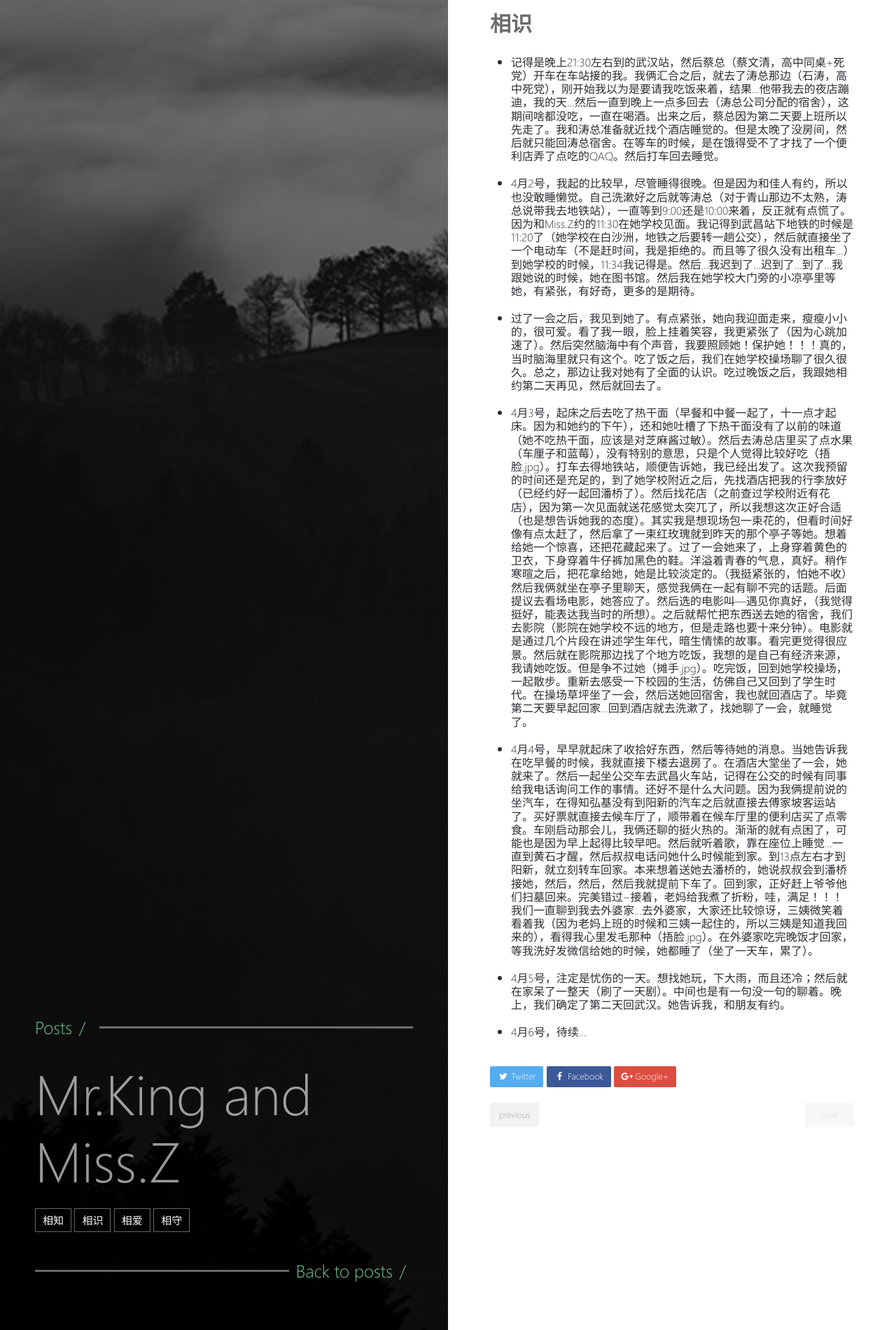
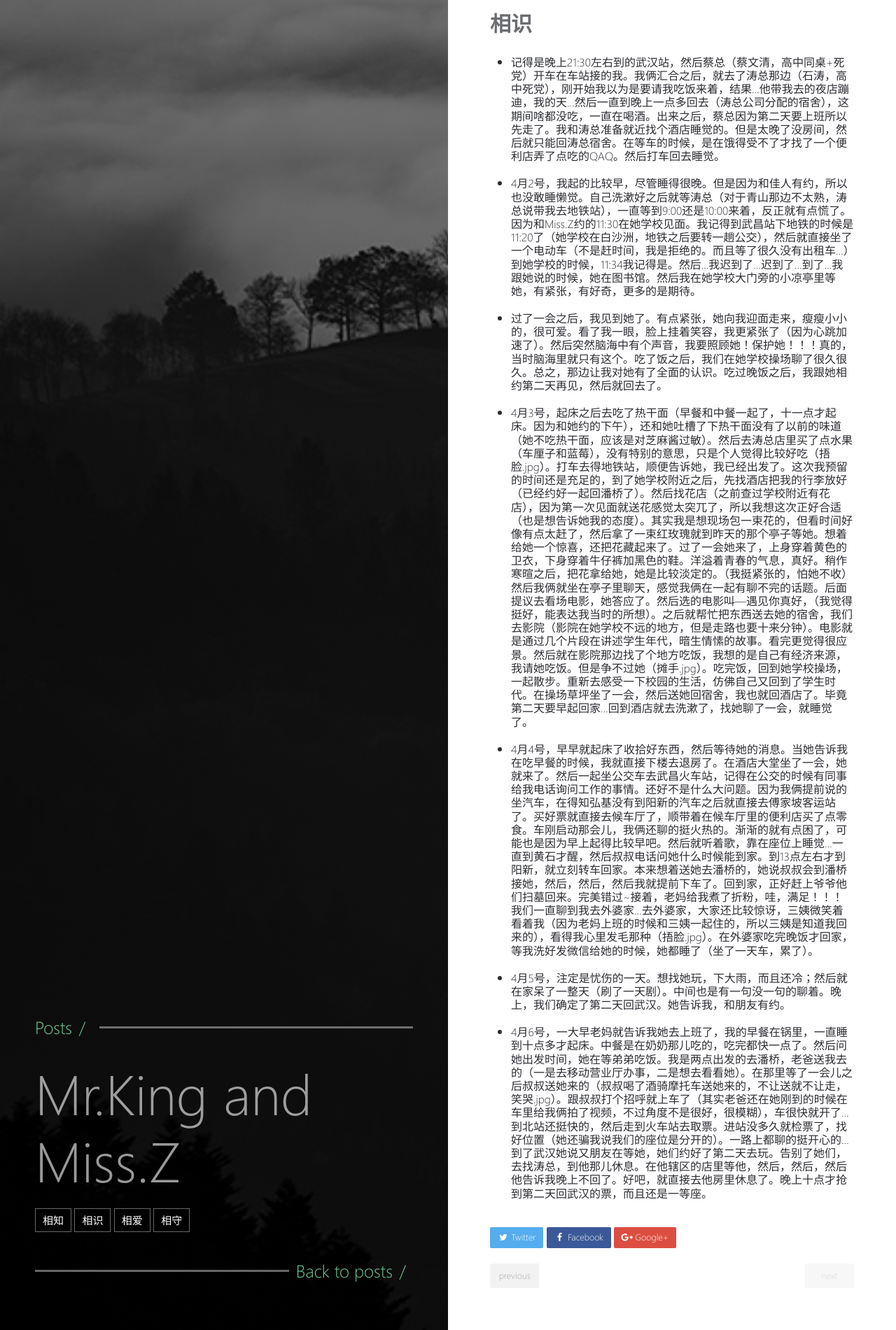
Before and after one commit to daoyking/daoyking.github.io, a Jekyll site: the page built from _posts/2018-11-12-Story.md, in a window 1280 px wide. Shown: the part 906-2807 px from the top of the page at 70% size. Built offline with Jekyll 4.4.1, drawn with Linux system fonts in a browser that asks for light colours.

Commit message:
update 20190124

```diff
--- a/_posts/2018-11-12-Story.md
+++ b/_posts/2018-11-12-Story.md
@@ -35,4 +35,4 @@
 * 4月3号，起床之后去吃了热干面（早餐和中餐一起了，十一点才起床。因为和她约的下午），还和她吐槽了下热干面没有了以前的味道（她不吃热干面，应该是对芝麻酱过敏）。然后去涛总店里买了点水果（车厘子和蓝莓），没有特别的意思，只是个人觉得比较好吃（捂脸.jpg）。打车去得地铁站，顺便告诉她，我已经出发了。这次我预留的时间还是充足的，到了她学校附近之后，先找酒店把我的行李放好（已经约好一起回潘桥了）。然后找花店（之前查过学校附近有花店），因为第一次见面就送花感觉太突兀了，所以我想这次正好合适（也是想告诉她我的态度）。其实我是想现场包一束花的，但看时间好像有点太赶了，然后拿了一束红玫瑰就到昨天的那个亭子等她。想着给她一个惊喜，还把花藏起来了。过了一会她来了，上身穿着黄色的卫衣，下身穿着牛仔裤加黑色的鞋。洋溢着青春的气息，真好。稍作寒暄之后，把花拿给她，她是比较淡定的。（我挺紧张的，怕她不收）然后我俩就坐在亭子里聊天，感觉我俩在一起有聊不完的话题。后面提议去看场电影，她答应了。然后选的电影叫---遇见你真好，（我觉得挺好，能表达我当时的所想）。之后就帮忙把东西送去她的宿舍，我们去影院（影院在她学校不远的地方，但是走路也要十来分钟）。电影就是通过几个片段在讲述学生年代，暗生情愫的故事。看完更觉得很应景。然后就在影院那边找了个地方吃饭，我想的是自己有经济来源，我请她吃饭。但是争不过她（摊手.jpg）。吃完饭，回到她学校操场，一起散步。重新去感受一下校园的生活，仿佛自己又回到了学生时代。在操场草坪坐了一会，然后送她回宿舍，我也就回酒店了。毕竟第二天要早起回家...回到酒店就去洗漱了，找她聊了一会，就睡觉了。
 * 4月4号，早早就起床了收拾好东西，然后等待她的消息。当她告诉我在吃早餐的时候，我就直接下楼去退房了。在酒店大堂坐了一会，她就来了。然后一起坐公交车去武昌火车站，记得在公交的时候有同事给我电话询问工作的事情。还好不是什么大问题。因为我俩提前说的坐汽车，在得知弘基没有到阳新的汽车之后就直接去傅家坡客运站了。买好票就直接去候车厅了，顺带着在候车厅里的便利店买了点零食。车刚启动那会儿，我俩还聊的挺火热的。渐渐的就有点困了，可能也是因为早上起得比较早吧。然后就听着歌，靠在座位上睡觉...一直到黄石才醒，然后叔叔电话问她什么时候能到家。到13点左右才到阳新，就立刻转车回家。本来想着送她去潘桥的，她说叔叔会到潘桥接她，然后，然后，然后我就提前下车了。回到家，正好赶上爷爷他们扫墓回来。完美错过~接着，老妈给我煮了折粉，哇，满足！！！我们一直聊到我去外婆家...去外婆家，大家还比较惊讶，三姨微笑着看着我（因为老妈上班的时候和三姨一起住的，所以三姨是知道我回来的），看得我心里发毛那种（捂脸.jpg）。在外婆家吃完晚饭才回家，等我洗好发微信给她的时候，她都睡了（坐了一天车，累了）。
 * 4月5号，注定是忧伤的一天。想找她玩，下大雨，而且还冷；然后就在家呆了一整天（刷了一天剧）。中间也是有一句没一句的聊着。晚上，我们确定了第二天回武汉。她告诉我，和朋友有约。
-* 4月6号，待续...
+* 4月6号，一大早老妈就告诉我她去上班了，我的早餐在锅里，一直睡到十点多才起床。中餐是在奶奶那儿吃的，吃完都快一点了。然后问她出发时间，她在等弟弟吃饭。我是两点出发的去潘桥，老爸送我去的（一是去移动营业厅办事，二是想去看看她）。在那里等了一会儿之后叔叔送她来的（叔叔喝了酒骑摩托车送她来的，不让送就不让走，笑哭.jpg）。跟叔叔打个招呼就上车了（其实老爸还在她刚到的时候在车里给我俩拍了视频，不过角度不是很好，很模糊），车很快就开了...到北站还挺快的，然后走到火车站去取票。进站没多久就检票了，找好位置（她还骗我说我们的座位是分开的）。一路上都聊的挺开心的...到了武汉她说又朋友在等她，她们约好了第二天去玩。告别了她们，去找涛总，到他那儿休息。在他辖区的店里等他，然后，然后，然后他告诉我晚上不回了。好吧，就直接去他房里休息了。晚上十点才抢到第二天回武汉的票，而且还是一等座。
```
Also changed, not shown: _includes/my_love.jpg (added), _includes/my_love0.jpg (added).
